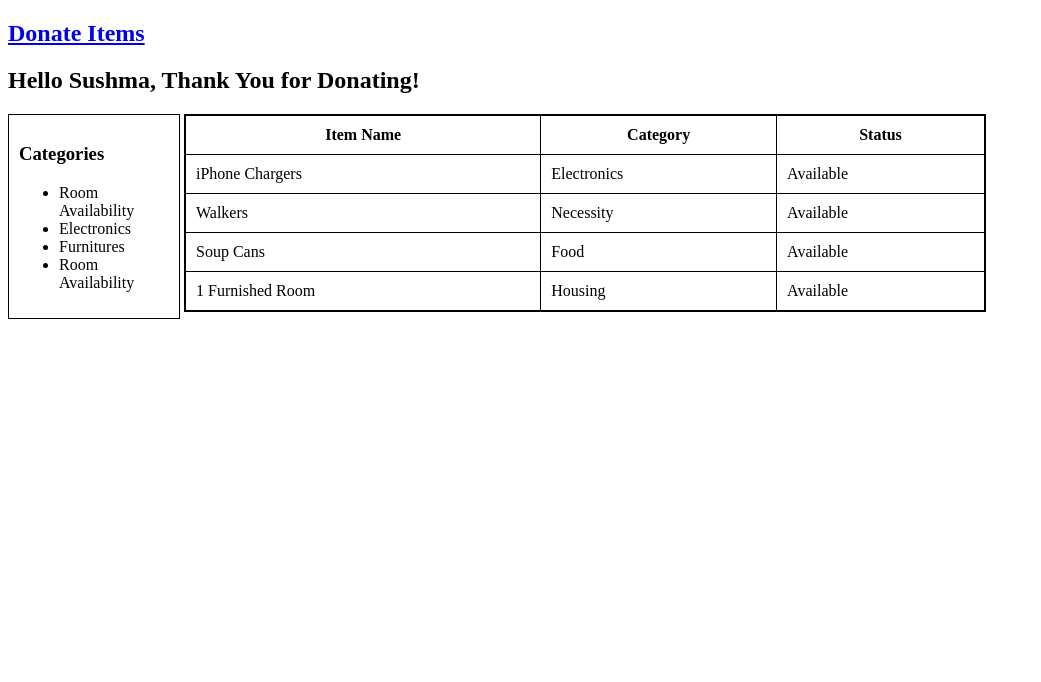
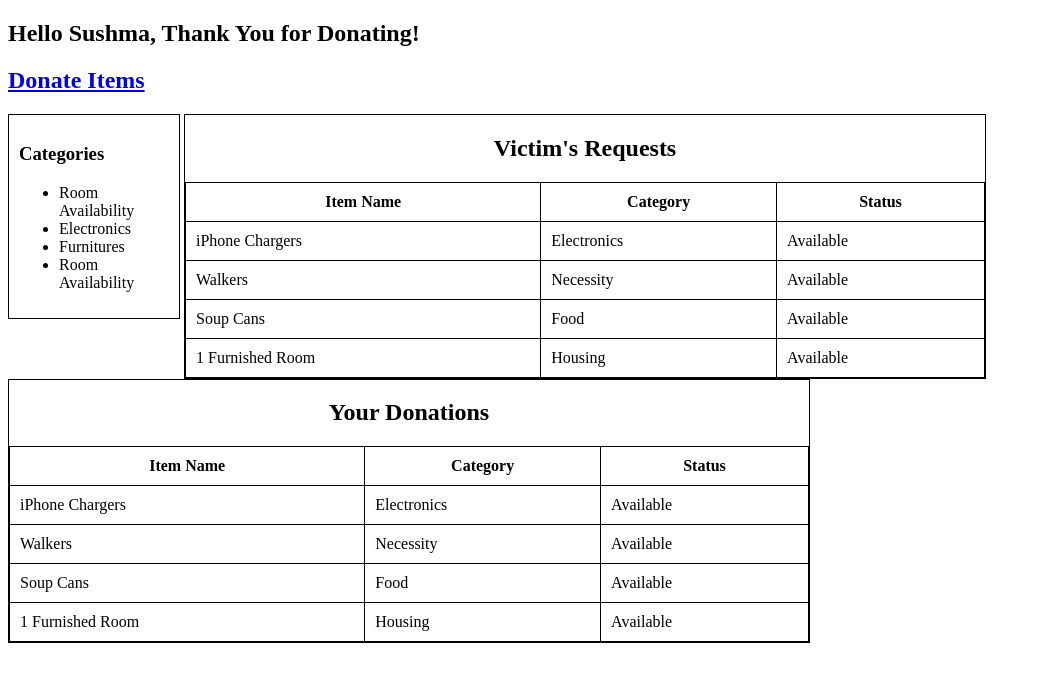
Before and after one commit to amalachirayil/WWCHackathon2017, a Django app: page /donor in a window 1280 px wide. Shown: the top 682 px of the page, without its empty margins (0-1041 px from the left). Run offline with Django 3.2, Linux system fonts and the light colour scheme.

Commit message:
front end changes

```diff
--- a/apps/WWCapp/static/WWCapp/css/donor.css
+++ b/apps/WWCapp/static/WWCapp/css/donor.css
@@ -28,3 +28,12 @@ th, td {
   margin: auto;
 
 }
+
+.donorheading{
+  /*background: url("http://clipart-library.com/images/zcX5G5nMi.jpg");*/
+  /*height: 150px;*/
+}
+
+div.requests h2{
+  text-align: center;
+}
--- a/apps/WWCapp/templates/WWCapp/donorpage.html
+++ b/apps/WWCapp/templates/WWCapp/donorpage.html
@@ -10,9 +10,10 @@
   </head>
   <body>
 <div class="donor">
-
+    <div class="donorheading">
+      <h2>Hello {{user}}, Thank You for Donating!</h2>
+    </div>
     <a href="/donateitems"><h2>Donate Items</h2></a>
-    <h2>Hello {{user}}, Thank You for Donating!</h2>
     <div class="sidebar">
       <h3>Categories</h3>
       <ul>
@@ -24,6 +25,7 @@
     </div>
     <div class="requests">
       <table>
+        <h2>Victim's Requests</h2>
         <tr>
           <th>Item Name</th>
           <th>Category</th>
@@ -38,6 +40,24 @@
         {% endfor %}
       </table>
     </div>
+    <div class="requests">
+      <table>
+        <h2>Your Donations</h2>
+        <tr>
+          <th>Item Name</th>
+          <th>Category</th>
+          <th>Status</th>
+        </tr>
+      {% for req in items %}
+        <tr>
+          <td>{{req.0}}</td>
+          <td>{{req.1}}</td>
+          <td>{{req.2}}</td>
+        </tr>
+        {% endfor %}
+      </table>
+    </div>
+
   </div>
   </body>
 </html>
--- a/apps/WWCapp/templates/WWCapp/index.html
+++ b/apps/WWCapp/templates/WWCapp/index.html
@@ -11,7 +11,9 @@
   <body>
     <div class="main">
       <div class="inner">
-        <h1 class="heading">NapaFire</h1>
+        <div class="heading">
+          <h1 >Napa Fire Relief</h1>
+        </div>
         <div class="registerform">
           <form class="register-form" action="/register" method="post">
             <h1>Sign Up</h1>
```
Also changed, not shown: apps/WWCapp/static/WWCapp/css/index.css (+13 -4 lines).
